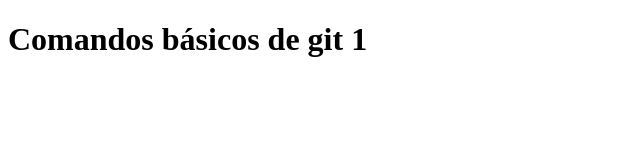
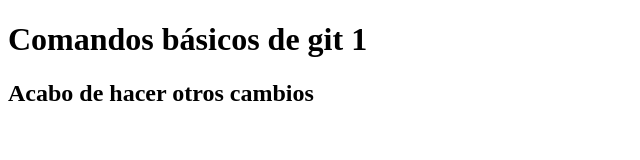
Before and after one commit to johnarturo/prueba_git_adso, a plain HTML site: page index.html in a window 1280 px wide. Shown: the whole page, without its empty margins (0-640 px from the left). Drawn offline with Linux system fonts and the light colour scheme.

Commit message:
agregue la etiqueta h2

```diff
--- a/index.html
+++ b/index.html
@@ -8,5 +8,6 @@
 </head>
 <body>
     <h1>Comandos básicos de git 1</h1>
+    <h2>Acabo de hacer otros cambios</h2>
 </body>
 </html>
```
